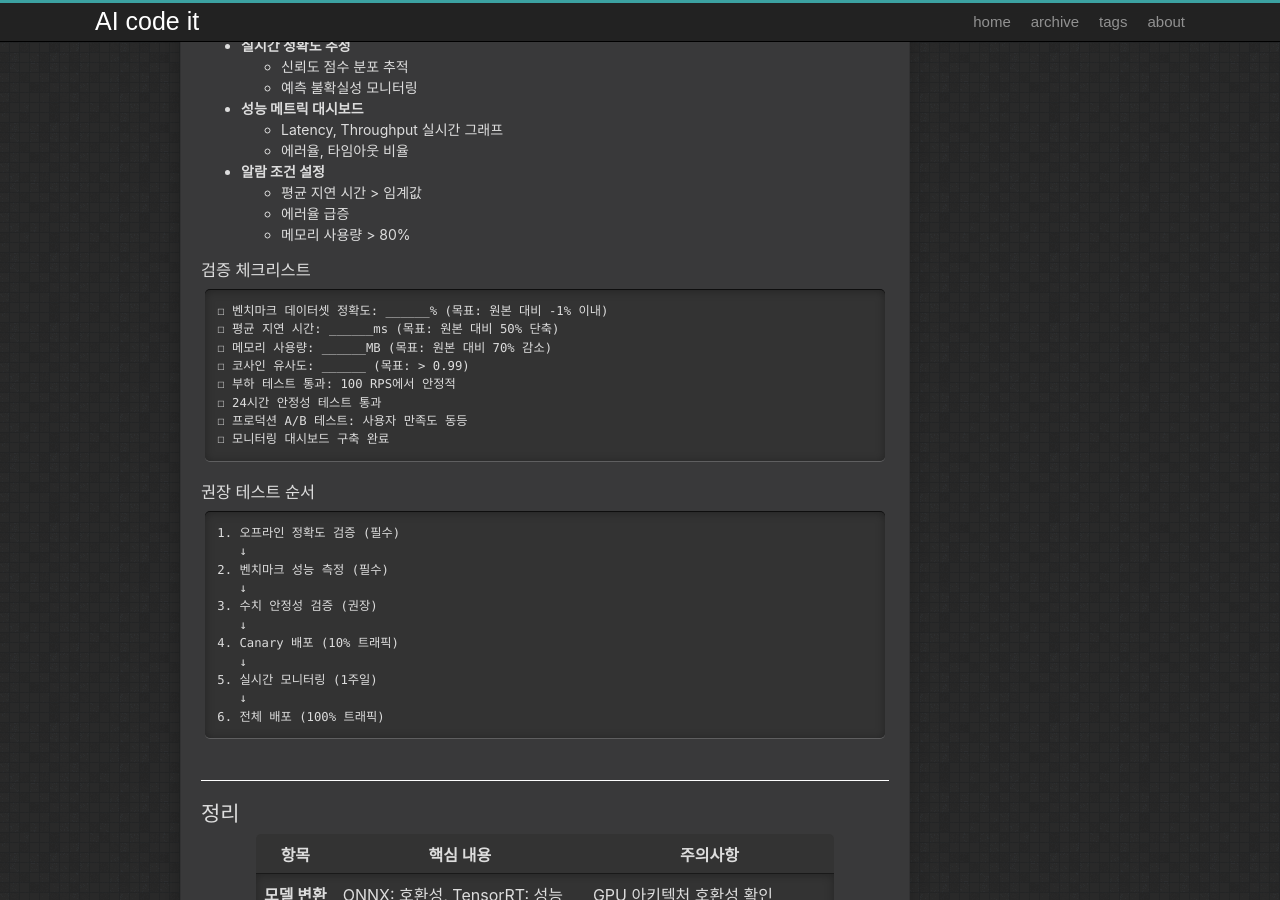
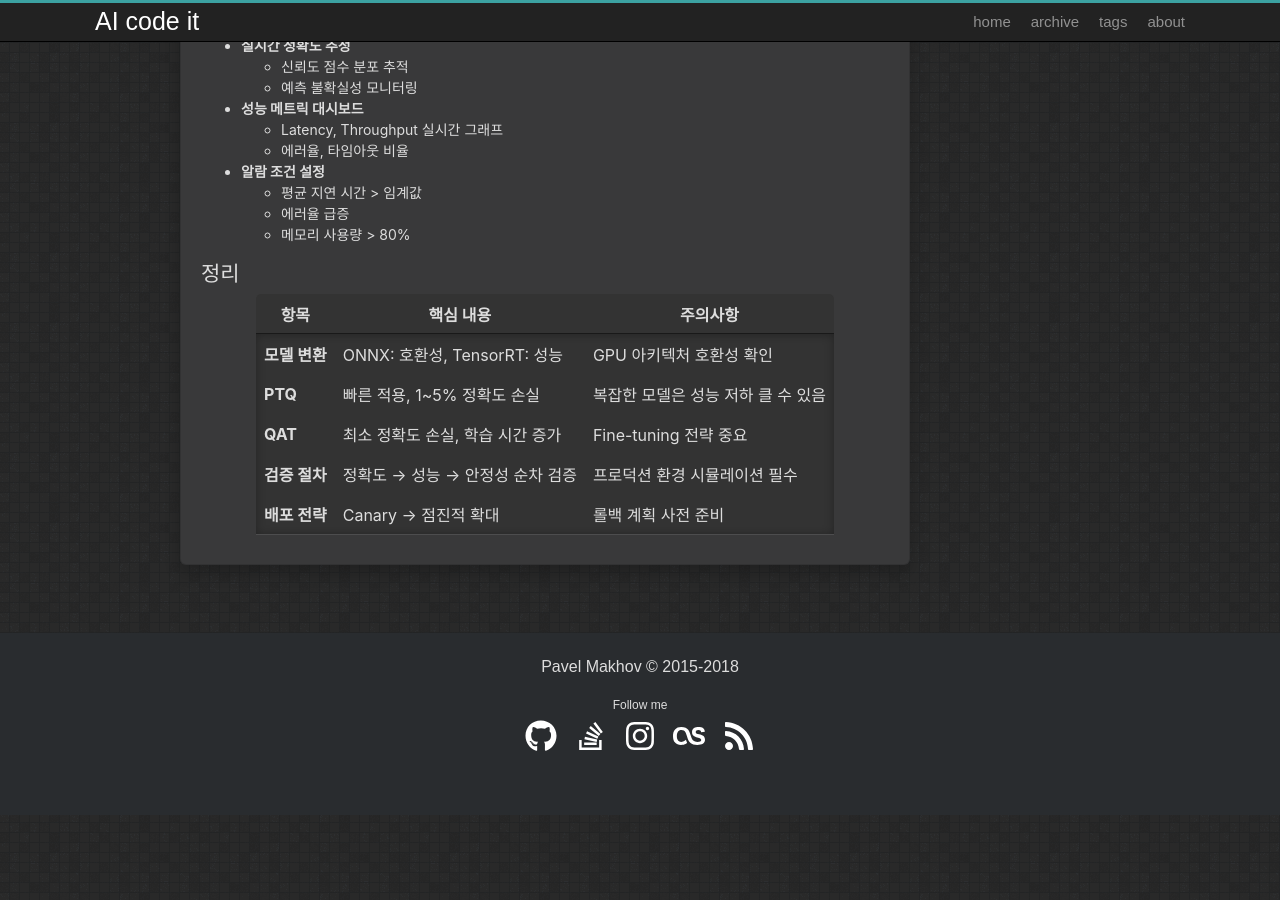
Before and after one commit to Lee-keonhee/AIcodeit, a Jekyll site: the page built from _posts/2025-12-14-weekly_15.md, in a window 1280 px wide and 900 px high, scrolled down 5218 px. Built offline with Jekyll 4.4.1, drawn with Linux system fonts in a browser that asks for light colours; after the commit the page ends 6033 px from its top, so only the background shows below that.

Commit message:
vault backup: 2025-12-15 13:53:09

````diff
--- a/_posts/2025-12-14-weekly_15.md
+++ b/_posts/2025-12-14-weekly_15.md
@@ -280,35 +280,6 @@ class ModelLoadTest(HttpUser):
   - 에러율 급증
   - 메모리 사용량 > 80%
 
-### 검증 체크리스트
-```markdown
-☐ 벤치마크 데이터셋 정확도: ______% (목표: 원본 대비 -1% 이내)
-☐ 평균 지연 시간: ______ms (목표: 원본 대비 50% 단축)
-☐ 메모리 사용량: ______MB (목표: 원본 대비 70% 감소)
-☐ 코사인 유사도: ______ (목표: > 0.99)
-☐ 부하 테스트 통과: 100 RPS에서 안정적
-☐ 24시간 안정성 테스트 통과
-☐ 프로덕션 A/B 테스트: 사용자 만족도 동등
-☐ 모니터링 대시보드 구축 완료
-```
-
-### 권장 테스트 순서
-```
-1. 오프라인 정확도 검증 (필수)
-   ↓
-2. 벤치마크 성능 측정 (필수)
-   ↓
-3. 수치 안정성 검증 (권장)
-   ↓
-4. Canary 배포 (10% 트래픽)
-   ↓
-5. 실시간 모니터링 (1주일)
-   ↓
-6. 전체 배포 (100% 트래픽)
-```
-
----
-
 ## 정리
 
 | 항목              | 핵심 내용                    | 주의사항                |
````
